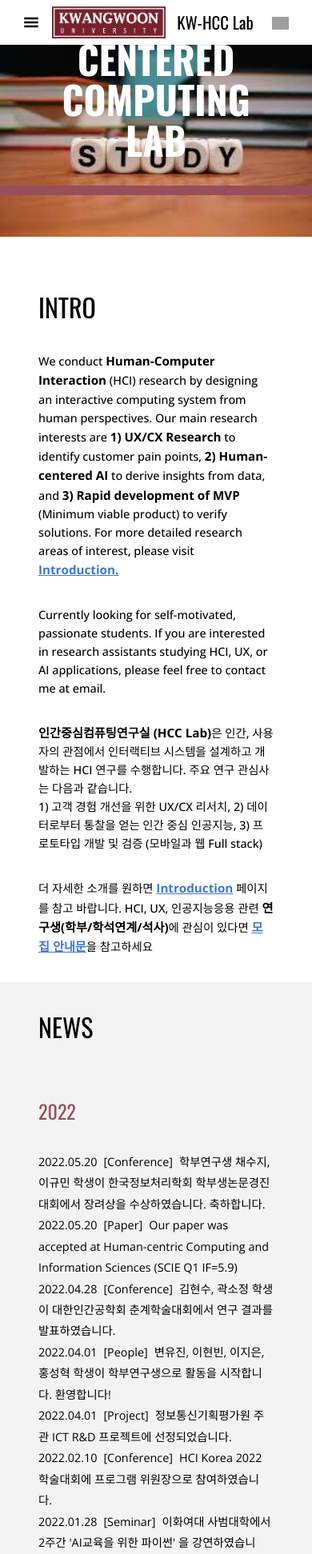
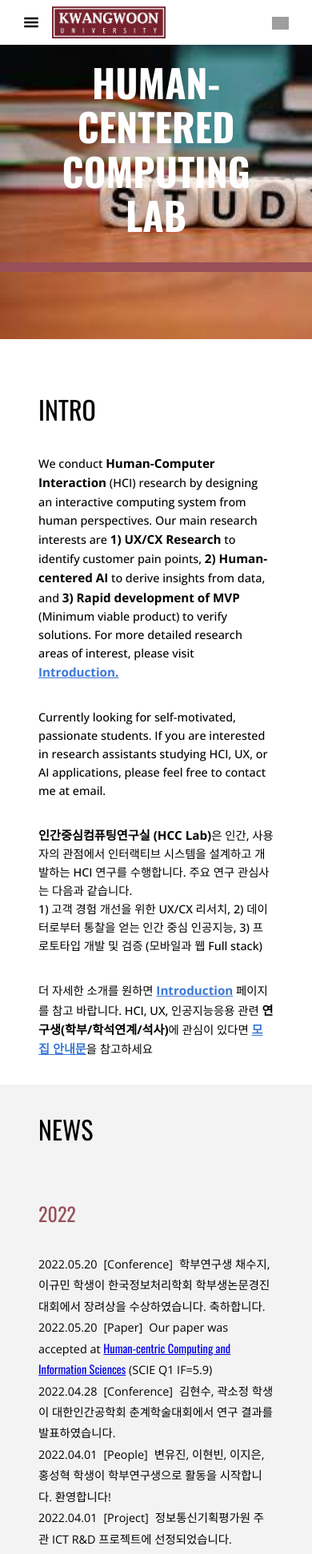
Before and after one commit to Uddiyam/hcclab_homepage, a React (Create React App) app in the folder hcc_react/: page / in a window 390 px wide. Shown: the top 1943 px of the page at 80% size. Built offline with nearby package versions, Linux system fonts and the light colour scheme; grey boxes are pictures that could not be loaded.

Commit message:
툴팁 추가

```diff
--- a/hcc_react/public/index.html
+++ b/hcc_react/public/index.html
@@ -7,7 +7,6 @@
   <meta name="viewport" content="width=device-width, initial-scale=1" />
   <meta name="theme-color" content="#000000" />
   <meta name="description" content="Web site created using create-react-app" />
-  <link rel="apple-touch-icon" href="%PUBLIC_URL%/logo192.png" />
   <!--
       manifest.json provides metadata used when your web app is installed on a
       user's mobile device or desktop. See https://developers.google.com/web/fundamentals/web-app-manifest/
--- a/hcc_react/src/components/Header.jsx
+++ b/hcc_react/src/components/Header.jsx
@@ -46,6 +46,7 @@ export default function Header() {
       <div className={styles.headerLeft}>
         <div className={styles.hamburger_view} onClick={() => toggleMenu()}>
           <GiHamburgerMenu style={{ width: 20, height: 20 }} />
+          <span className={styles.tooltip}>사이드바 표시</span>
         </div>
         <img
           width="142"
@@ -77,6 +78,7 @@ export default function Header() {
               src="https://encrypted-tbn0.gstatic.com/images?q=tbn:ANd9GcRZ2lrGUOryxor3UWjEUjRs2aKB2eqkr_9ykMs_B4VwDBh4fVCYwYx-vYXLfRZe03UpPAU&usqp=CAU"
               alt="돋보기 아이콘"
             />
+            <span className={styles.tooltip2}>검색창 열기</span>
           </li>
         </ul>
       </div>
@@ -85,6 +87,7 @@ export default function Header() {
           <div className={styles.menuview}>
             <div className={styles.backview} onClick={() => toggleMenu()}>
               <AiOutlineClose style={{ width: 30, height: 30 }} />
+              <span className={styles.tooltip1}>사이드바 닫기</span>
             </div>
             <div className={styles.menuview_mobile}>
               {links.map((l, i) => {
--- a/hcc_react/src/components/NewsList.jsx
+++ b/hcc_react/src/components/NewsList.jsx
@@ -2,18 +2,16 @@ import React, { useEffect } from "react";
 import styles from "../styles/Home.module.css";
 
 export default function NewsList({ year, group, context }) {
-  // useEffect(() => {
-  //   const setText = () => {
-  //     document.querySelector(".newstext").innerHTML = context;
-  //   };
-  //   setText();
-  // }, []);
-
   return (
     <div className={styles.oneview}>
       <span className={styles.newstext}>{year}</span>
       <span className={styles.newstext}>{"[" + group + "]"}</span>
-      <span className={styles.newstext}>{context}</span>
+      <span
+        className={styles.newstext}
+        dangerouslySetInnerHTML={{ __html: context }}
+      >
+        {}
+      </span>
     </div>
   );
 }
--- a/hcc_react/src/pages/Home.jsx
+++ b/hcc_react/src/pages/Home.jsx
@@ -18,7 +18,7 @@ export default function Home() {
       year: "2022.05.20",
       group: "Paper",
       context:
-        "Our paper was accepted at Human-centric Computing and Information Sciences (SCIE Q1 IF=5.9)",
+        "Our paper was accepted at <a href='http://hcisj.com/' target='_blank'>Human-centric Computing and Information Sciences</a> (SCIE Q1 IF=5.9)",
     },
     {
       year: "2022.04.28",
@@ -71,56 +71,58 @@ export default function Home() {
       year: "2021.10.30",
       group: "Seminar",
       context:
-        "10월의하늘에 참여하여 초/중등 학생을 대상으로 HCI와 실감형 기술에 대해 강연하였습니다. ",
+        "<a href='https://www.google.com/url?q=https%3A%2F%2Fwww.octobersky.org%2F&sa=D&sntz=1&usg=AOvVaw0GH0stsJBjXHG3hJmIvk4P' target='_blank'>10월의하늘</a>에 참여하여 초/중등 학생을 대상으로 <b>HCI와 실감형 기술</b>에 대해 강연하였습니다. ",
     },
     {
       year: "2021.10.14",
       group: "Seminar",
       context:
-        "이화여대 교육공학과 박사과정콜로키움에서 '추천시스템과 알고리즘의 편향성'을 주제로 강연하였습니다.",
+        "이화여대 교육공학과 박사과정콜로키움에서 '<b>추천시스템과 알고리즘의 편향성</b>'을 주제로 강연하였습니다.",
     },
     {
       year: "2021.10.07",
       group: "Paper",
       context:
-        "'재활 환자의 동기부여를 위한 ICT 기술의 가능성과 미래' 가 IE매거진에 특집 원고로 실렸습니다.  ",
+        "'<b>재활 환자의 동기부여를 위한 ICT 기술의 가능성과 미래</b>' 가 <a href='https://www.dbpia.co.kr/pdf/pdfView.do?nodeId=NODE10612960&mark=0&useDate=&ipRange=N&accessgl=Y&language=ko_KR&hasTopBanner=true' target='_blank'>IE매거진</a>에 특집 원고로 실렸습니다.  ",
     },
     {
       year: "2021.09.27",
       group: "Seminar",
       context:
-        "노원구청 특별강좌에서 '비대면시대의 실감형 콘텐츠 기술'을 주제로 강연하였습니다. ",
+        "노원구청 특별강좌에서 '<b>비대면시대의 실감형 콘텐츠 기술</b>'을 주제로 강연하였습니다. ",
     },
 
     {
       year: "2021.09.09",
       group: "Paper",
       context:
-        "Our paper was accepted at International Journal of Industrial Ergonomics (SSCI)",
+        "Our paper was accepted at <a href='http://hcisj.com/' target='_blank'>International Journal of Industrial Ergonomics</a> (SSCI)",
     },
     {
       year: "2021.07.26",
       group: "Seminar",
       context:
-        "삼성SDS 디자인씽킹 연구회에서 'Growth Hacking' 을 주제로 발표하였습니다.",
+        "삼성SDS 디자인씽킹 연구회에서 '<b>Growth Hacking</b>' 을 주제로 발표하였습니다.",
     },
 
     {
       year: "2021.07.07",
       group: "Seminar",
-      context: "Summer HCI Intensive seminar (집중세미나) was held.",
+      context:
+        "Summer  <a href='./' >HCI Intensive seminar (집중세미나)</a> was held.",
     },
     {
       year: "2021.07.03",
       group: "Paper",
-      context: "Our paper was accepted at JMIR mHealth and uHealth (SCIE)",
+      context:
+        "Our paper was accepted at  <a href='https://mhealth.jmir.org/' target='_blank'>JMIR mHealth and uHealth</a> (SCIE)",
     },
 
     {
       year: "2021.06.18",
       group: "Conference",
       context:
-        " 대한인간공학회 2021 춘계학술대회에서 연구 내용을 발표하였습니다. ",
+        "  <a href='https://www.esk.or.kr/' target='_blank'>대한인간공학회 2021 춘계학술대회</a>에서 연구 내용을 발표하였습니다. ",
     },
     {
       year: "2021.06.17",
@@ -137,7 +139,8 @@ export default function Home() {
     {
       year: "2021.03.29",
       group: "Paper",
-      context: "Our paper was accepted at The Asia-Pacific Education ",
+      context:
+        "Our paper was accepted at  <a href='https://www.springer.com/journal/40299?gclid=Cj0KCQjw0oCDBhCPARIsAII3C_HqwQa45XHYI3cMD_PDeZ7qnJ4jOM5gGqb9_q3lTO92-BfKgS_8cS4aAkAzEALw_wcB' target='_blank'>The Asia-Pacific Education Researcher</a> (SSCI) ",
     },
     {
       year: "2021.03.17",
@@ -155,13 +158,14 @@ export default function Home() {
       year: "2021.02.03",
       group: "Paper",
       context:
-        "Our paper was accepted at International Journal of Human-Computer Interaction (SSCI) ",
+        "Our paper was accepted at <a href='https://www.tandfonline.com/toc/hihc20/current' target='_blank'>International Journal of Human-Computer Interaction</a> (SSCI) ",
     },
 
     {
       year: "2021.01.27",
       group: "Conference",
-      context: "HCI Korea 2021 학술대회에서 학술위원으로 활동하였습니다. ",
+      context:
+        "<a href='https://conference.hcikorea.org/hcik2021/main/main.asp' target='_blank'>HCI Korea 2021 학술대회</a>에서 학술위원으로 활동하였습니다. ",
     },
     {
       year: "2021.01.06",
@@ -172,7 +176,7 @@ export default function Home() {
       year: "2020.10.30",
       group: "Conference",
       context:
-        " 대한인간공학회 추계학술대회의 신진연구자콜로키움에서 연구 내용을 발표하였습니다.",
+        "<a href='https://www.esk.or.kr/' target='_blank'>대한인간공학회 추계학술대회</a>의 신진연구자콜로키움에서 연구 내용을 발표하였습니다.",
     },
   ];
 
@@ -268,16 +272,22 @@ export default function Home() {
             <div className={styles.yeartext1}> ~ 2021</div>
             <div className={styles.icon_view}>
               {!show && (
+                <>
                   <FaAngleDown
                     style={{ width: 30, height: 30 }}
                     onClick={icon_click_check1}
                   />
+                  <span className={styles.tooltip}>펼치기</span>
+                </>
               )}
               {show && (
+                <>
                   <FaAngleUp
                     style={{ width: 30, height: 30 }}
                     onClick={icon_click_check2}
                   />
+                  <span className={styles.tooltip}>접기</span>
+                </>
               )}
             </div>
           </div>
--- a/hcc_react/src/styles/Header.module.css
+++ b/hcc_react/src/styles/Header.module.css
@@ -63,12 +63,29 @@
   cursor: pointer;
 }
 
+.headerSearchIcon:hover .tooltip2 {
+  display: block;
+}
+
 .hiddenview {
   display: flex;
 }
 
 .hamburger_view {
   display: none;
+}
+
+.tooltip2 {
+  display: none;
+  position: absolute;
+  max-width: 200px;
+  right: 2rem;
+  border: 1px solid;
+  border-radius: 5px;
+  padding: 5px;
+  font-size: 0.8em;
+  color: white;
+  background-color: #5f5e5c;
 }
 
 @media screen and (max-width: 768px) {
@@ -83,6 +100,31 @@
     background-color: white;
   }
 
+  .tooltip {
+    display: none;
+    position: absolute;
+    margin-top: 2rem;
+    max-width: 200px;
+    border: 1px solid;
+    border-radius: 5px;
+    padding: 5px;
+    font-size: 0.8em;
+    color: white;
+    background-color: #292a2d;
+  }
+
+  .tooltip1 {
+    display: none;
+    position: absolute;
+    max-width: 200px;
+    border: 1px solid;
+    border-radius: 5px;
+    padding: 5px;
+    font-size: 0.8em;
+    color: white;
+    background-color: #292a2d;
+  }
+
   .isScrolled {
     border-bottom: 1px solid #c4c4c4;
   }
@@ -90,6 +132,10 @@
   .hamburger_view {
     display: flex;
     margin-right: 1rem;
+  }
+
+  .hamburger_view:hover .tooltip {
+    display: block;
   }
 
   .isScrolled {
@@ -103,10 +149,7 @@
   }
 
   .headerName {
-    padding-left: 0.9rem;
-    font-size: 1.3rem;
-    font-weight: 400;
-    line-height: 1;
+    display: none;
   }
 
   .headerLinkList {
@@ -142,6 +185,10 @@
     margin: 2rem;
   }
 
+  .backview:hover .tooltip1 {
+    display: block;
+  }
+
   .menuview_mobile {
     margin-bottom: 2rem;
     list-style-type: none;
--- a/hcc_react/src/styles/Home.module.css
+++ b/hcc_react/src/styles/Home.module.css
@@ -164,9 +164,28 @@
   margin: auto;
 }
 
+.tooltip {
+  display: none;
+  position: absolute;
+  margin-top: 4rem;
+  max-width: 200px;
+  border: 1px solid;
+  border-radius: 5px;
+  padding: 5px;
+  font-size: 0.8em;
+  color: white;
+  background-color: #292a2d;
+  opacity: 0.8;
+}
+
+.icon_view:hover .tooltip {
+  display: block;
+}
+
 @media screen and (max-width: 768px) {
   .TitleView {
-    height: 15rem;
+    padding-top: 3rem;
+    height: 23rem;
     text-align: center;
     background-image: url("../../public/image/home_back.jpg");
     background-size: cover;
@@ -177,9 +196,9 @@
     color: white;
     font-weight: 900;
     font-size: 3rem;
-    line-height: 105%;
+    line-height: 115%;
     text-align: center;
-    height: 10rem;
+    height: 13rem;
     padding: 1rem 2.5rem;
     justify-content: center;
     align-items: end;
@@ -189,7 +208,7 @@
 
   .line {
     border-bottom: 0.8rem solid rgba(151, 79, 89, 1);
-    max-width: 30rem;
+    max-width: 25rem;
     margin: auto;
   }
 
```
Also changed, not shown: hcc_react/public/manifest.json. Lines whose indentation alone changed are shown as unchanged.
